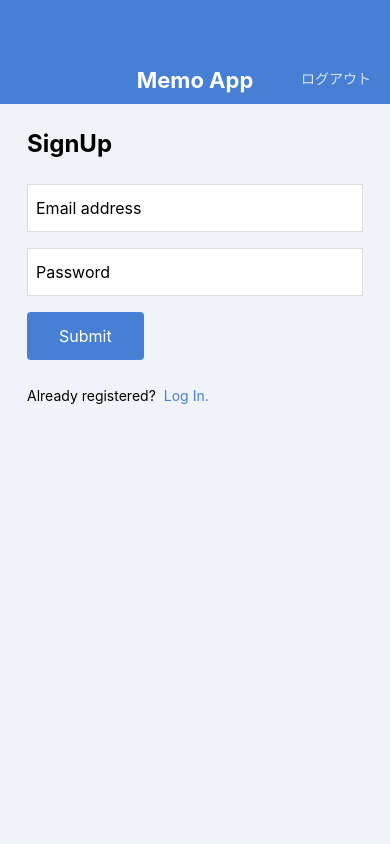
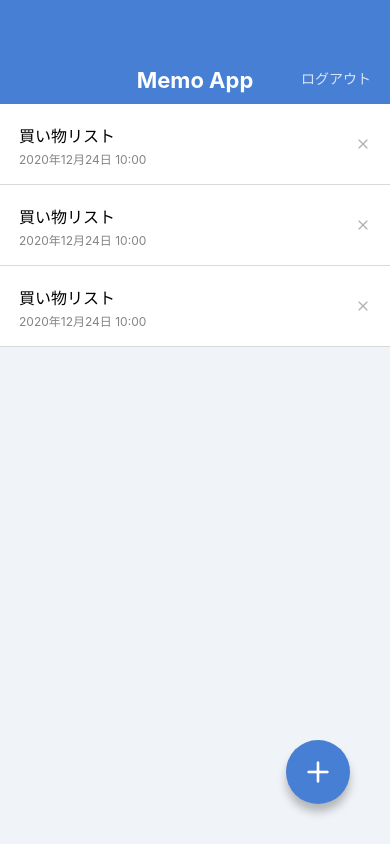
Before and after one commit to ShunjiYamanaka/MemoApp, a React Native app: screen / in a window 390 px wide. Built offline with nearby package versions, Linux system fonts and the light colour scheme.

Commit message:
Make components touchable

```diff
--- a/App.jsx
+++ b/App.jsx
@@ -1,13 +1,13 @@
 import React from "react";
 
 // screen
-// import MemoListScreen from "./src/screens/MemoListScreen";
+import MemoListScreen from "./src/screens/MemoListScreen";
 // import MemoDetailScreen from "./src/screens/MemoDetailScreen";
 // import MemoEditScreen from "./src/screens/MemoEditScreen";
 // import MemoCreateScreen from "./src/screens/MemoCreateScreen ";
 // import LogIInScreen from "./src/screens/LogInScreen";
-import SignUpScreen from "./src/screens/SignUpScreen";
+// import SignUpScreen from "./src/screens/SignUpScreen";
 
 export default function App() {
-  return <SignUpScreen />;
+  return <MemoListScreen />;
 }
--- a/src/components/Button.jsx
+++ b/src/components/Button.jsx
@@ -1,19 +1,26 @@
 import React from "react";
-import { View, Text, StyleSheet } from "react-native";
-import { string } from "prop-types";
+import { Text, StyleSheet, TouchableOpacity } from "react-native";
+import { string, func } from "prop-types";
 
 export default function Button(props) {
-  const { label } = props;
+  const { label, onPress } = props;
   return (
-    <View style={styles.buttonContainer}>
-      <Text style={styles.buttonLabel}>{label}</Text>
-    </View>
+    <TouchableOpacity style={styles.buttonContainer}>
+      <Text style={styles.buttonLabel} onPress={onPress}>
+        {label}
+      </Text>
+    </TouchableOpacity>
   );
 }
 
 // PropTypes
 Button.propTypes = {
   label: string.isRequired,
+  onPress: func,
+};
+
+Button.defaultProps = {
+  onPress: null,
 };
 
 const styles = StyleSheet.create({
--- a/src/components/CircleButton.jsx
+++ b/src/components/CircleButton.jsx
@@ -1,24 +1,27 @@
 import React from "react";
-import { View, StyleSheet } from "react-native";
-import { string, shape } from "prop-types";
+import { StyleSheet, TouchableOpacity } from "react-native";
+import { string, shape, func } from "prop-types";
 import { Feather } from "@expo/vector-icons";
 
 export default function CircleButton(props) {
-  const { style, name } = props;
+  const { style, name, onPress } = props;
   return (
-    <View style={[styles.cicleButton, style]}>
+    <TouchableOpacity style={[styles.cicleButton, style]} onPress={onPress}>
       <Feather name={name} size={32} color="white" />
-    </View>
+    </TouchableOpacity>
   );
 }
 
 CircleButton.propTypes = {
   style: shape(),
   name: string.isRequired,
+  onPress: func,
 };
 
 CircleButton.defaultProps = {
+  // 必須じゃない場合はデフォルト値設定
   style: null,
+  onPress: null,
 };
 
 const styles = StyleSheet.create({
--- a/src/components/MemoList.jsx
+++ b/src/components/MemoList.jsx
@@ -1,5 +1,5 @@
 import React from "react";
-import { View, Text, StyleSheet } from "react-native";
+import { View, Text, StyleSheet, TouchableOpacity } from "react-native";
 import { Feather } from "@expo/vector-icons";
 
 export default function MemoList() {
@@ -10,9 +10,9 @@
           <Text style={styles.memoListItemTitle}>買い物リスト</Text>
           <Text style={styles.memoListItemDate}>2020年12月24日 10:00</Text>
         </View>
-        <View>
+        <TouchableOpacity>
           <Feather name="x" size={16} color="#B0B0B0" />
-        </View>
+        </TouchableOpacity>
       </View>
 
       <View style={styles.memoListItem}>
@@ -20,9 +20,9 @@
           <Text style={styles.memoListItemTitle}>買い物リスト</Text>
           <Text style={styles.memoListItemDate}>2020年12月24日 10:00</Text>
         </View>
-        <View>
+        <TouchableOpacity>
           <Feather name="x" size={16} color="#B0B0B0" />
-        </View>
+        </TouchableOpacity>
       </View>
 
       <View style={styles.memoListItem}>
@@ -30,9 +30,9 @@
           <Text style={styles.memoListItemTitle}>買い物リスト</Text>
           <Text style={styles.memoListItemDate}>2020年12月24日 10:00</Text>
         </View>
-        <View>
+        <TouchableOpacity>
           <Feather name="x" size={16} color="#B0B0B0" />
-        </View>
+        </TouchableOpacity>
       </View>
     </View>
   );
--- a/src/screens/SignUpScreen.jsx
+++ b/src/screens/SignUpScreen.jsx
@@ -1,5 +1,11 @@
 import React from "react";
-import { View, Text, StyleSheet, TextInput } from "react-native";
+import {
+  View,
+  Text,
+  StyleSheet,
+  TextInput,
+  TouchableOpacity,
+} from "react-native";
 
 import AppBar from "../components/AppBar";
 import Button from "../components/Button";
@@ -15,7 +21,9 @@
         <Button label="Submit" />
         <View style={styles.footer}>
           <Text style={styles.footerText}>Already registered?</Text>
-          <Text style={styles.footerLink}>Log In.</Text>
+          <TouchableOpacity>
+            <Text style={styles.footerLink}>Log In.</Text>
+          </TouchableOpacity>
         </View>
       </View>
     </View>
```
Also changed, not shown: src/screens/LogInScreen.jsx (+10 -2 lines).
